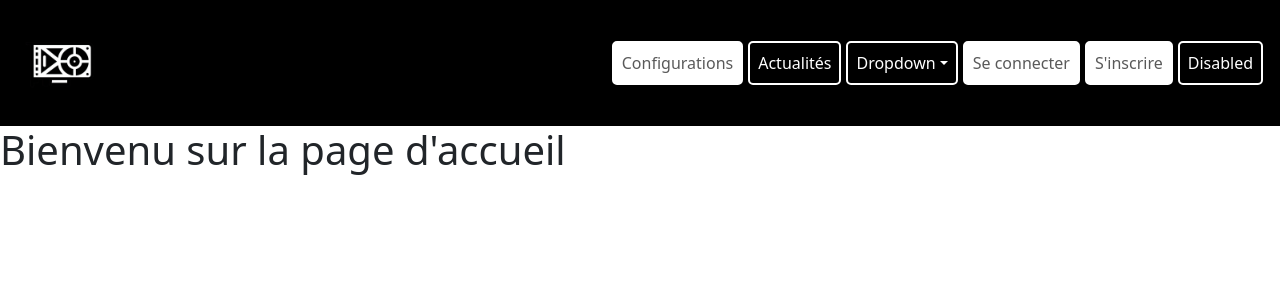
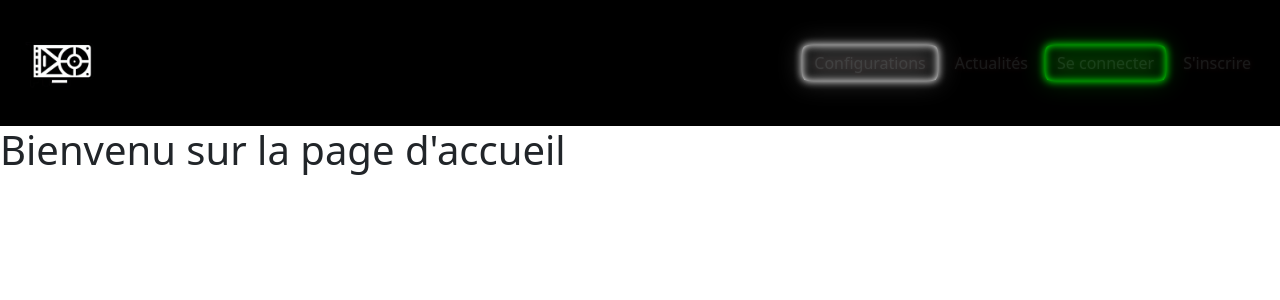
Before and after one commit to levprost/configPC-React, a React (Create React App) app: page / in a window 1280 px wide. Shown: the top 300 px of the page. Built offline with nearby package versions, Linux system fonts and the light colour scheme.

Commit message:
Button nav and navbar has been changed also change for ui posts

```diff
--- a/src/components/Menu.js
+++ b/src/components/Menu.js
@@ -1,10 +1,13 @@
 import React, { useEffect, useState } from "react";
 import { NavLink, useNavigate } from "react-router-dom";
 import Logo from "./Logo";
-import "./../styles/css/navbar.css";
 import axios from "axios";
 import LogoutButton from "./Auth/LogoutButton";
-import "./../styles/css/button.css"
+import ButtonNav from "./constructs/ButtonNav";
+import "./../styles/css/navbar.css";
+import "./../styles/css/button.css";
+import "./../styles/css/buttonNav.css";
+import { IoMdExit } from "react-icons/io";
 
 const Navbar = () => {
   const navigate = useNavigate();
@@ -29,11 +32,10 @@ const Navbar = () => {
       });
 
       console.log("La reponse de serveur:", res.data);
-
       setUser(res.data.data.user);
     } catch (error) {
       console.error(
-        "Erreur hors de la récupertaion de User",
+        "Erreur lors de la récupération de User",
         error.response || error
       );
     }
@@ -51,13 +53,14 @@ const Navbar = () => {
         }
       );
     } catch (error) {
-      console.error("Erreur hors de deconnexion:", error);
+      console.error("Erreur lors de la déconnexion:", error);
     }
 
     localStorage.removeItem("access_token");
     setUser(null);
     navigate("/");
   };
+
   return (
     <div className="navigation">
       <nav className="navbar navbar-expand-lg customColor">
@@ -79,51 +82,18 @@ const Navbar = () => {
           <div className="collapse navbar-collapse" id="navbarSupportedContent">
             <ul className="navbar-nav mb-2 mb-lg-0">
               <li className="nav-item">
-                <NavLink
-                  className="nav-link bg-white"
-                  aria-current="page"
-                  to="/addconfiguration"
-                >
-                  Configurations
-                </NavLink>
+                <ButtonNav
+                  text="Configurations"
+                  variant="hsl(0, 0.00%, 100.00%)"
+                  glow={true}
+                />
               </li>
               <li className="nav-item">
-                <NavLink className="nav-link customLink" to="/posts">
-                  Actualités
-                </NavLink>
-              </li>
-              <li className="nav-item dropdown">
-                <li
-                  className="nav-link dropdown-toggle light customLink"
-                  to="#"
-                  id="navbarDropdown"
-                  role="button"
-                  data-bs-toggle="dropdown"
-                  aria-expanded="false"
-                >
-                  Dropdown
-                </li>
-                <ul className="dropdown-menu" aria-labelledby="navbarDropdown">
-                  <li>
-                    <NavLink
-                      className="dropdown-item customLink"
-                      to="#"
-                    ></NavLink>
-                  </li>
-                  <li>
-                    <NavLink className="dropdown-item customLink" to="#">
-                      Another action
-                    </NavLink>
-                  </li>
-                  <li>
-                    <hr className="dropdown-divider" />
-                  </li>
-                  <li>
-                    <NavLink className="dropdown-item customLink" to="#">
-                      Something else here
-                    </NavLink>
-                  </li>
-                </ul>
+                <ButtonNav
+                  text="Actualités"
+                  variant="hsl(60, 100%, 50%)"
+                  glow={false}
+                />
               </li>
               {user ? (
                 <>
@@ -132,30 +102,30 @@ const Navbar = () => {
                       {user.nick_name}
                     </span>
                   </li>
-                  <li className="">
-                    <LogoutButton>
-                    </LogoutButton>
+                  <li className="nav-item">
+                    <LogoutButton></LogoutButton>
                   </li>
                 </>
               ) : (
                 <>
                   <li className="nav-item">
-                    <NavLink className="nav-link bg-white" to="/login">
-                      Se connecter
-                    </NavLink>
+                    <a href="/login">
+                    <ButtonNav
+                      text="Se connecter"
+                      variant="hsl(120, 100%, 50%)"
+                      glow={true}
+                    />
+                    </a>
                   </li>
                   <li className="nav-item">
-                    <NavLink className="nav-link bg-white" to="/register">
-                      S'inscrire
-                    </NavLink>
+                    <ButtonNav
+                      text="S'inscrire"
+                      variant="hsl(0, 0.00%, 100.00%)"
+                      glow={false}
+                    />
                   </li>
                 </>
               )}
-              <li className="nav-item">
-                <span className="nav-link customLink" aria-disabled="true">
-                  Disabled
-                </span>
-              </li>
             </ul>
           </div>
         </div>
--- /dev/null
+++ b/src/components/constructs/ButtonNav.js
@@ -0,0 +1,15 @@
+import React from "react";
+import Button from "react-bootstrap/Button";
+
+const ButtonNav = ({ text, variant, glow }) => {
+  return (
+    <Button
+      className={`glowing-btn-nav ${glow ? "glow-effect" : "no-glow"}`}
+      style={{ "--button-color": variant }}
+    >
+      <span className="glowing-txt">{text}</span>
+    </Button>
+  );
+};
+
+export default ButtonNav;
--- a/src/styles/css/button.css
+++ b/src/styles/css/button.css
@@ -15,14 +15,13 @@
   font-family: "Raleway", sans-serif;
   font-size: 2em;
   font-weight: 900;
-  letter-spacing: 1em;
   -webkit-box-shadow: inset 0px 0px 0.5em 0px var(--glow-color),
     0px 0px 0.5em 0px var(--glow-color);
   -moz-box-shadow: inset 0px 0px 0.5em 0px var(--glow-color),
     0px 0px 0.5em 0px var(--glow-color);
   box-shadow: inset 0px 0px 0.5em 0px var(--glow-color),
     0px 0px 0.5em 0px var(--glow-color);
-  animation: border-flicker 2s linear infinite;
+  animation: border-flicker 6s linear infinite;
 }
 
 .glowing-txt {
@@ -65,7 +64,7 @@
   z-index: -1;
   background-color: var(--glow-color);
   box-shadow: 0 0 2em 0.2em var(--glow-color);
-  transition: opacity 100ms linear;
+  transition: opacity 800ms linear;
 }
 
 .glowing-btn:hover {
--- /dev/null
+++ b/src/styles/css/buttonNav.css
@@ -0,0 +1,58 @@
+.glowing-btn-nav {
+  position: relative;
+  color: var(--button-color, hsl(0, 100%, 69%));
+  cursor: pointer;
+  padding: 0.35em 1em;
+  border: 0.15em solid var(--button-color, hsl(0, 100%, 69%));
+  border-radius: 0.45em;
+  background: none;
+  font-family: "Raleway", sans-serif;
+  font-size: 1.5em;
+  font-weight: 900;
+  box-shadow: inset 0px 0px 0.5em 0px var(--button-color), 0px 0px 0.5em 0px var(--button-color);
+  --bs-btn-bg: transparent !important;
+  --bs-btn-border-color: transparent !important;
+  --bs-btn-hover-bg: transparent !important;
+  --bs-btn-hover-border-color: transparent !important;
+  --bs-btn-disabled-bg: transparent !important;
+  --bs-btn-disabled-border-color: transparent !important;
+  color: var(--btn-color, white);
+  border: none !important;
+  outline: none !important;
+}
+
+.glow-effect::before {
+  content: "";
+  position: absolute;
+  top: 0;
+  bottom: 0;
+  left: 0;
+  right: 0;
+  opacity: 0.7;
+  filter: blur(1em);
+  background: var(--button-color);
+  pointer-events: none;
+}
+
+.glow-effect:hover {
+  color: rgba(0, 0, 0, 0.8);
+}
+
+.no-glow {
+  box-shadow: none;
+}
+@keyframes flicker {
+    0% { opacity: 0.2; filter: blur(0.8em); }
+    50% { opacity: 0.7; filter: blur(1.2em); }
+    100% { opacity: 0.4; filter: blur(1em); }
+  }
+
+  .glow-effect::before {
+    animation: flicker 3s infinite alternate;
+  }
+
+@media only screen and (max-width: 600px) {
+  .glowing-btn-nav {
+    font-size: 1em;
+  }
+}
--- a/src/styles/css/navbar.css
+++ b/src/styles/css/navbar.css
@@ -6,8 +6,6 @@
   background-color: black;
 }
 .nav-item{
-  border: solid 2px white;
-  border-radius: 5px;
   margin-right: 5px;
 }
 
@@ -15,7 +13,7 @@
   color:white !important;
 }
 .customLink:hover {
-  color: #636363 !important; /* Светлее при наведении */
+  color: #636363 !important;
 }
 .navbar-nav {
   margin-left: auto;
--- a/src/styles/css/postsList.css
+++ b/src/styles/css/postsList.css
@@ -15,6 +15,7 @@
   border-radius: 20px;
   min-height: 450px;
   box-shadow: 0 0 12px 0 rgba(0, 0, 0, 0.2);
+  --bs-card-bg:black !important;
 }
 
 @media (max-width: 420px) {
@@ -83,6 +84,7 @@
   transition: all 500ms cubic-bezier(0.19, 1, 0.22, 1);
   background-color: rgb(41, 41, 41);
   color: white !important;
+
 }
 
 .card:hover .card-body {
@@ -104,15 +106,16 @@
   background: linear-gradient(0deg, rgba(0, 0, 0, 0.5) 0%, rgb(0, 0, 0) 100%);
 }
 .btnList {
-  display: inline-flex;
-  align-items: center;
-  gap: 8px;
+  display: flex;
+  align-items: space-between;
+  --bs-btn-border-color:black !important;
+  --bs-btn-bg:black !important;
   padding: 10px 20px;
   font-size: 16px;
   font-weight: bold;
   border-radius: 8px;
   border: 2px solid transparent;
-  background: linear-gradient(270deg, #ffffff, #000000);
+  background: linear-gradient(270deg, #414141, #000000);
   background-size: 400% 400%;
   animation: gradientMove 5s ease infinite;
   color: white;
@@ -125,7 +128,7 @@
 .btnList:hover {
   transform: scale(1.05);
   box-shadow: 0 4px 15px rgba(255, 255, 255, 0.5);
-  border-color: white;
+  border-color: rgb(0, 0, 0) !important;
 }
 
 .btnList .icon {
```
